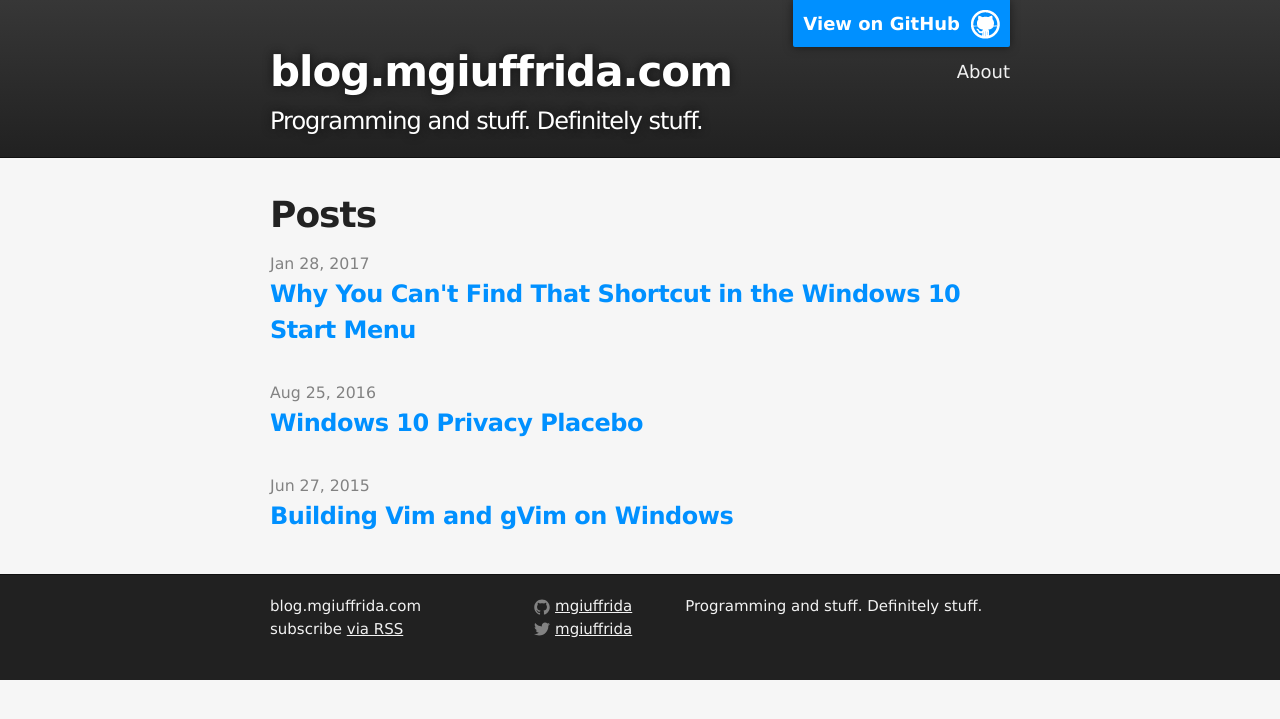
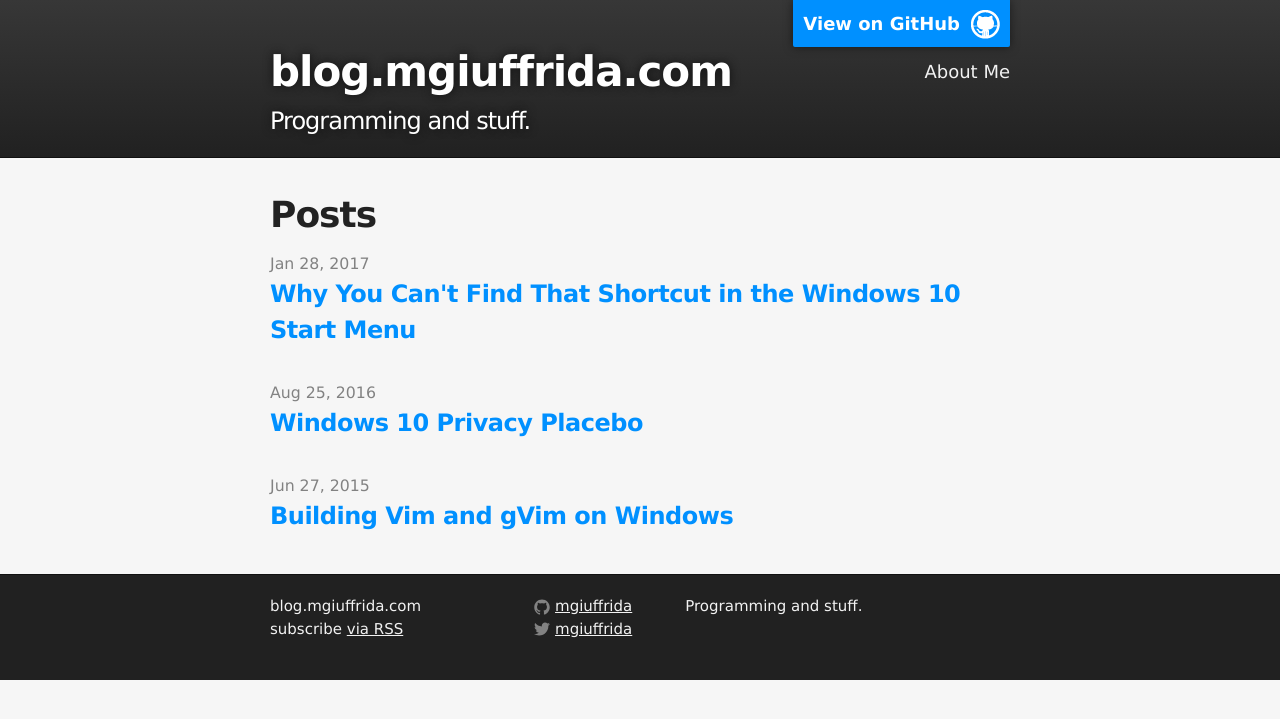
Before and after one commit to mgiuffrida/mgiuffrida.github.io, a Jekyll site: the page built from index.html, in a window 1280 px wide. Shown: the top 719 px of the page. Built offline with Jekyll 4.4.1, drawn with Linux system fonts in a browser that asks for light colours.

Commit message:
remove about

```diff
--- a/_config.yml
+++ b/_config.yml
@@ -2,7 +2,7 @@
 title: blog.mgiuffrida.com
 email:
 description: > # this means to ignore newlines until "baseurl:"
-  Programming and stuff. Definitely stuff.
+  Programming and stuff.
 baseurl: "" # the subpath of your site, e.g. /blog/
 url: "http://blog.mgiuffrida.com" # the base hostname & protocol for your site
 twitter_username: mgiuffrida
--- a/_includes/header.html
+++ b/_includes/header.html
@@ -13,13 +13,10 @@
         </a>
 
         <div class="trigger">
-          {% for page in site.pages %}
-          {% if page.title %}
-          <a class="page-link" href="{{ page.url | prepend: site.baseurl }}">{{ page.title }}</a>
-          {% endif %}
-          {% endfor %}
-      </div>
-    </nav>
+          <a class="page-link" href="http://mgiuffrida.com">About Me</a>
+        </div>
+      </nav>
+    </div>
     <div>
       <h1 id="project_title"><a href="{{ site.baseurl }}/">{{ site.title }}</a></h1>
       <h2 id="project_tagline">{{ site.description }}</h2>
```
Also changed, not shown: about.md (deleted, +0 -11 lines).
